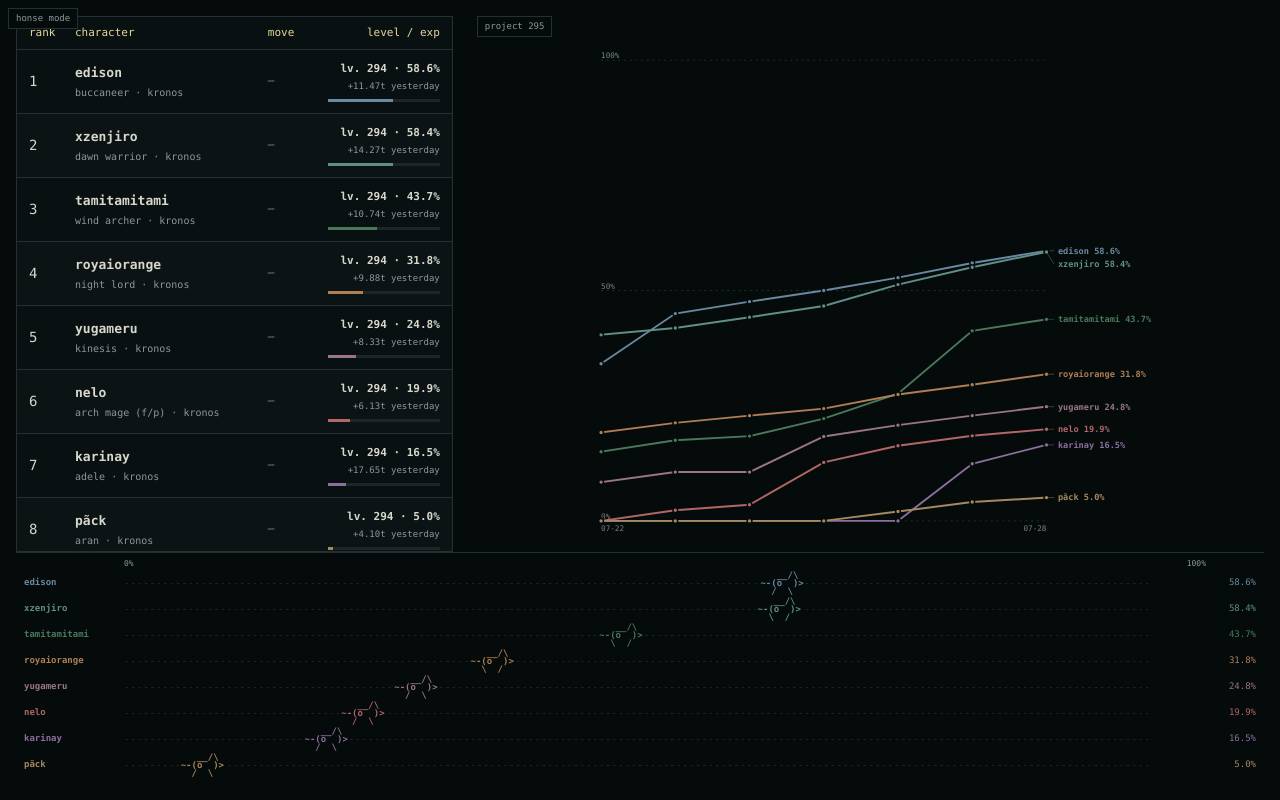
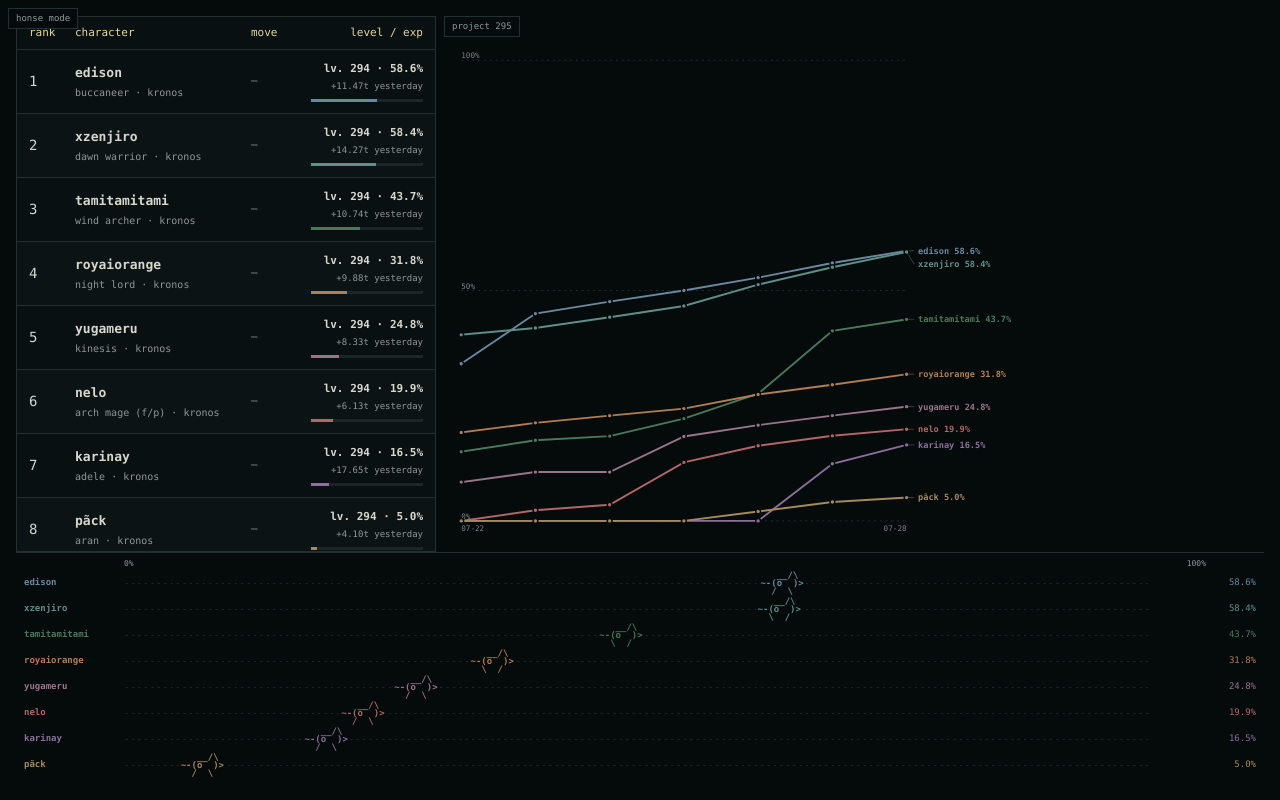
Before and after one commit to Taminiora/drowsy-295-race, a React (Vite) app: page / in a window 1280 px wide. Built offline with nearby package versions, Linux system fonts and the light colour scheme; a web font is replaced by a local one.

Commit message:
widen graph on large screens

```diff
--- a/src/ProgressChart.tsx
+++ b/src/ProgressChart.tsx
@@ -269,6 +269,7 @@ export function ProgressChart({
           aria-label="seven day character progress through level 294"
           onPointerLeave={() => setActivePoint(null)}
           onPointerMove={handleChartPointerMove}
+          preserveAspectRatio="xMinYMid meet"
           role="img"
           viewBox={`0 0 ${WIDTH} ${HEIGHT}`}
         >
--- a/src/styles.css
+++ b/src/styles.css
@@ -535,6 +535,17 @@ main {
   animation-name: horse-step-b;
 }
 
+@media (min-width: 1200px) {
+  .leaderboard-grid {
+    column-gap: 8px;
+    grid-template-columns: minmax(420px, 0.58fr) minmax(0, 1.42fr);
+  }
+
+  .chart-panel {
+    padding-left: 0;
+  }
+}
+
 @keyframes horse-step-a {
   0%,
   49.9% {
```
Also changed, not shown: 1 other file (tests, documents, lock files or other folders).
